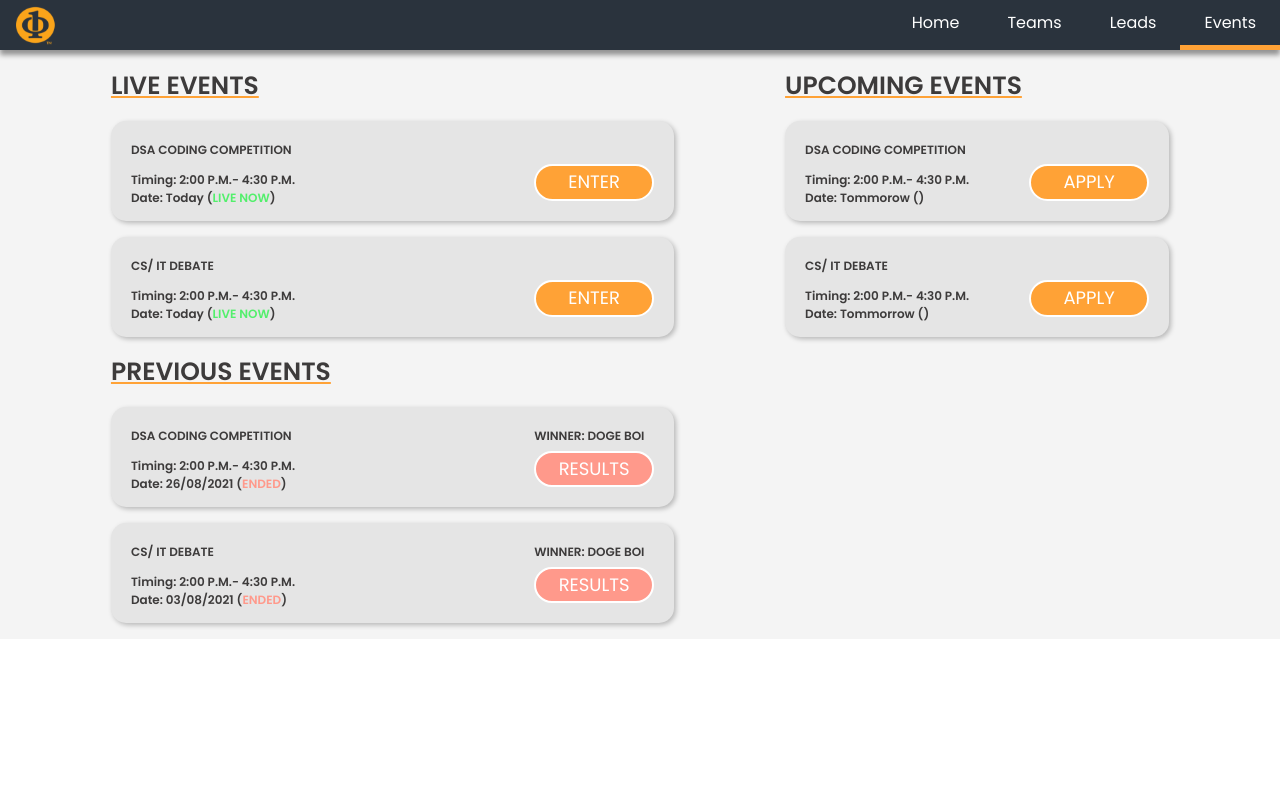
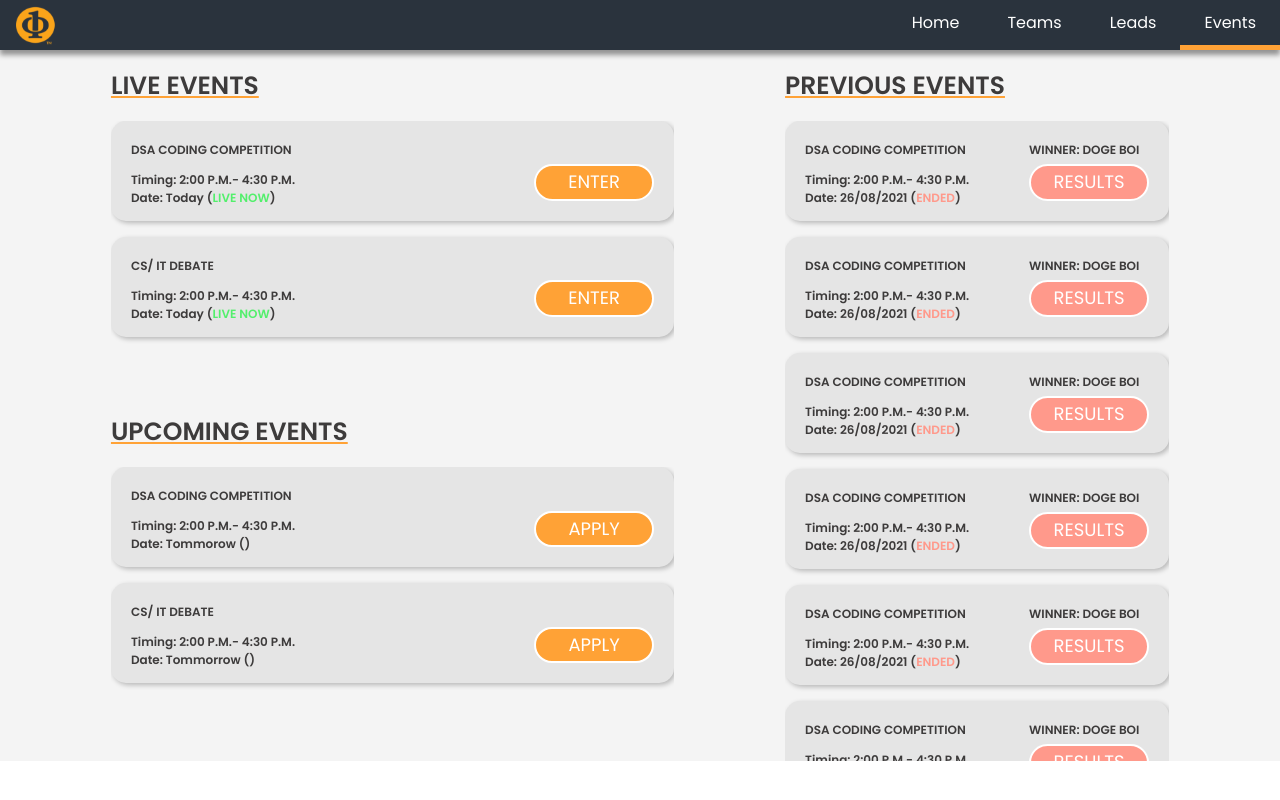
Before and after one commit to IEEE-CS-JMI-Student-Chapter/react-website, a React (Create React App) app: page /events in a window 1280 px wide. Built offline with nearby package versions, Linux system fonts and the light colour scheme.

Commit message:
Completed events page. Just waiting for someone to design to scroll bar on figma

```diff
--- a/src/components/Events/EventData.jsx
+++ b/src/components/Events/EventData.jsx
@@ -47,6 +47,60 @@ const events = {
         },
         {
             id: 2,
+            title: "DSA CODING COMPETITION",
+            startTime: "2:00 P.M.",
+            endTime: "4:30 P.M.",
+            date: "26/08/2021",
+            winner: "DOGE BOI",
+            link: "https://www.google.com/search?q=kya+hi+hota+hai+galat&sxsrf=AOaemvLIYrPbiALecnQl2RzP5PKVv1dMiw:1632540696166&source=lnms&tbm=isch&sa=X&ved=2ahUKEwisrJqCmJnzAhVs7XMBHXMhBVAQ_AUoAXoECAEQAw"
+        },
+        {
+            id: 3,
+            title: "DSA CODING COMPETITION",
+            startTime: "2:00 P.M.",
+            endTime: "4:30 P.M.",
+            date: "26/08/2021",
+            winner: "DOGE BOI",
+            link: "https://www.google.com/search?q=kya+hi+hota+hai+galat&sxsrf=AOaemvLIYrPbiALecnQl2RzP5PKVv1dMiw:1632540696166&source=lnms&tbm=isch&sa=X&ved=2ahUKEwisrJqCmJnzAhVs7XMBHXMhBVAQ_AUoAXoECAEQAw"
+        },
+        {
+            id: 4,
+            title: "DSA CODING COMPETITION",
+            startTime: "2:00 P.M.",
+            endTime: "4:30 P.M.",
+            date: "26/08/2021",
+            winner: "DOGE BOI",
+            link: "https://www.google.com/search?q=kya+hi+hota+hai+galat&sxsrf=AOaemvLIYrPbiALecnQl2RzP5PKVv1dMiw:1632540696166&source=lnms&tbm=isch&sa=X&ved=2ahUKEwisrJqCmJnzAhVs7XMBHXMhBVAQ_AUoAXoECAEQAw"
+        },
+        {
+            id: 5,
+            title: "DSA CODING COMPETITION",
+            startTime: "2:00 P.M.",
+            endTime: "4:30 P.M.",
+            date: "26/08/2021",
+            winner: "DOGE BOI",
+            link: "https://www.google.com/search?q=kya+hi+hota+hai+galat&sxsrf=AOaemvLIYrPbiALecnQl2RzP5PKVv1dMiw:1632540696166&source=lnms&tbm=isch&sa=X&ved=2ahUKEwisrJqCmJnzAhVs7XMBHXMhBVAQ_AUoAXoECAEQAw"
+        },
+        {
+            id: 6,
+            title: "DSA CODING COMPETITION",
+            startTime: "2:00 P.M.",
+            endTime: "4:30 P.M.",
+            date: "26/08/2021",
+            winner: "DOGE BOI",
+            link: "https://www.google.com/search?q=kya+hi+hota+hai+galat&sxsrf=AOaemvLIYrPbiALecnQl2RzP5PKVv1dMiw:1632540696166&source=lnms&tbm=isch&sa=X&ved=2ahUKEwisrJqCmJnzAhVs7XMBHXMhBVAQ_AUoAXoECAEQAw"
+        },
+        {
+            id: 7,
+            title: "DSA CODING COMPETITION",
+            startTime: "2:00 P.M.",
+            endTime: "4:30 P.M.",
+            date: "26/08/2021",
+            winner: "DOGE BOI",
+            link: "https://www.google.com/search?q=kya+hi+hota+hai+galat&sxsrf=AOaemvLIYrPbiALecnQl2RzP5PKVv1dMiw:1632540696166&source=lnms&tbm=isch&sa=X&ved=2ahUKEwisrJqCmJnzAhVs7XMBHXMhBVAQ_AUoAXoECAEQAw"
+        },
+        {
+            id: 8,
             title: "CS/ IT DEBATE",
             startTime: "2:00 P.M.",
             endTime: "4:30 P.M.",
--- a/src/components/Events/Events.module.css
+++ b/src/components/Events/Events.module.css
@@ -11,12 +11,20 @@
     background-color: var(--white-bg);
 }
 
-.live, .previous{
+.live, .upcoming{
     width: 44vw;
 }
+.live .event-details, .upcoming .event-details {
+    height: 34.5vh;
+    overflow-y: auto;
+}
 
-.upcoming {
+.previous {
     width: 30vw;
+}
+.previous .event-details {
+    height: 80vh;
+    overflow-y: auto;
 }
 
 .heading {
--- a/src/components/TeamsSection/TabContent.jsx
+++ b/src/components/TeamsSection/TabContent.jsx
@@ -14,7 +14,7 @@ const TabContent = (props) => {
       <div className={classes.text}>{props.html}</div>
       <div className={classes["members-container"]}>
 
-        {/* {props.members.map((member) => {
+        {props.members.map((member) => {
           return (
 
             <div key={member.name} className={`${classes.member}  ${member.head && classes["team-head"]}`}>
@@ -23,7 +23,7 @@ const TabContent = (props) => {
             </div>
 
           );
-        })} */}
+        })}
 
       </div>
     </div>
--- a/src/components/TeamsSection/TeamSection.jsx
+++ b/src/components/TeamsSection/TeamSection.jsx
@@ -9,7 +9,7 @@ const TeamsSection = () => {
   const [activeTab, setActiveTab] = useState(0);
   console.log(activeTab);
   return (
-    <section id="teams-section" className={classes["teams-sec-container"]} id="teams">
+    <section className={classes["teams-sec-container"]} id="teams">
       <div className={classes["team-container"]}>
         <div className={classes["button-container"]}>
           {tabs.map((tab) => {
--- a/src/components/TeamsSection/TeamsSection.module.css
+++ b/src/components/TeamsSection/TeamsSection.module.css
@@ -83,11 +83,8 @@
 
   justify-content: space-evenly;
   align-items: flex-start;
-
-  margin-top: 5%;
 }
 .members-container .member {
-
   display: flex;
   flex-direction: column;
   justify-self: center;
@@ -146,4 +143,7 @@ cursor: pointer;
   .text {
     font-size: 0.8rem;
   }
+  .members-container {
+    display: none !important;
+  }
 }
--- a/src/pages/Events.jsx
+++ b/src/pages/Events.jsx
@@ -7,9 +7,9 @@ const Events = () => {
         <div className={classes["events-container"]}>
             <div className={classes["left-events"]}>
                 <EventList type="live" />
-                <EventList type="previous" />
+                <EventList type="upcoming" />
             </div>
-            <EventList type="upcoming" />
+            <EventList type="previous" />
         </div>
     )
 }
```
